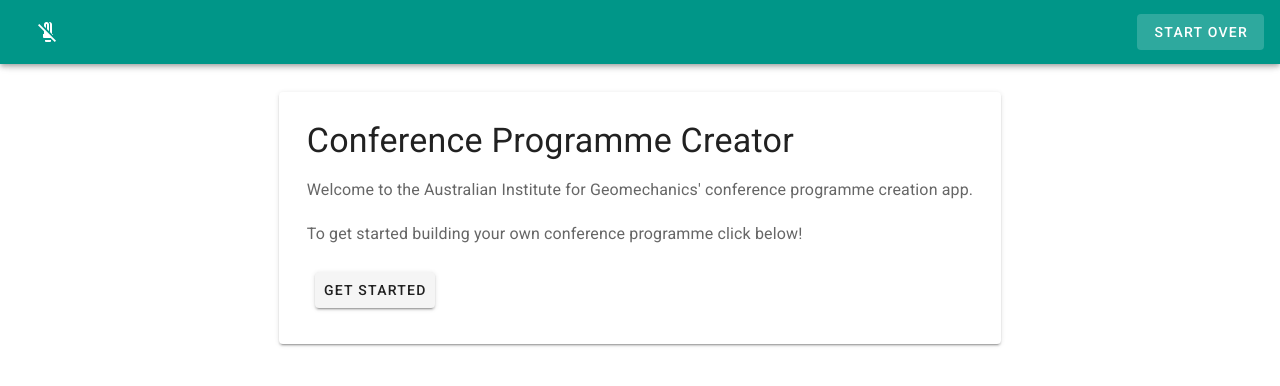
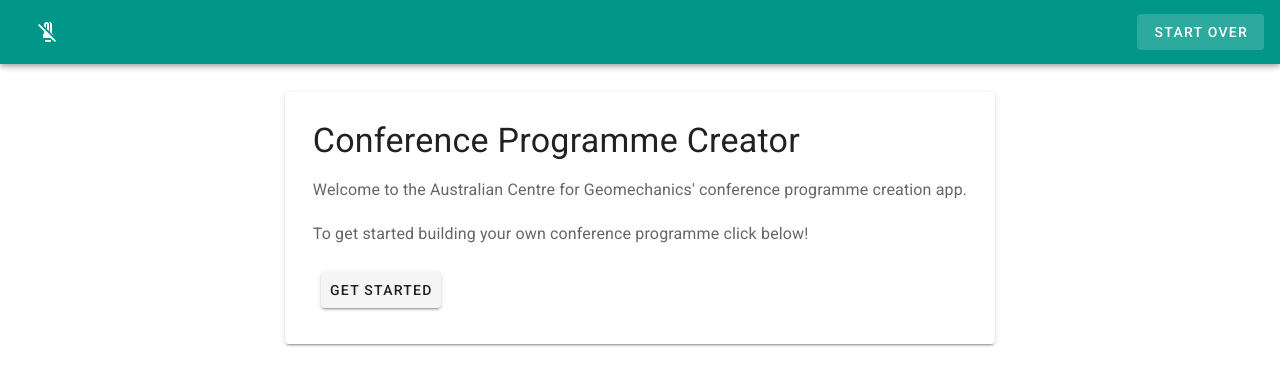
Before and after one commit to eddie-atkinson/CITS3200, a Vue app in the folder conference-app/: page / in a window 1280 px wide. Shown: the top 386 px of the page. Built offline with nearby package versions, Linux system fonts and the light colour scheme.

Commit message:
Changes Institute to Centre on home page

```diff
--- a/conference-app/src/views/Home.vue
+++ b/conference-app/src/views/Home.vue
@@ -6,7 +6,7 @@
           <v-card-title class='text-h4'>Conference Programme Creator</v-card-title>
           <v-card-text class='text-subtitle-1'>
             <p>
-              Welcome to the Australian Institute for
+              Welcome to the Australian Centre for
               Geomechanics' conference programme creation app.
             </p>
             <p>To get started building your own conference programme click below!</p>
```
